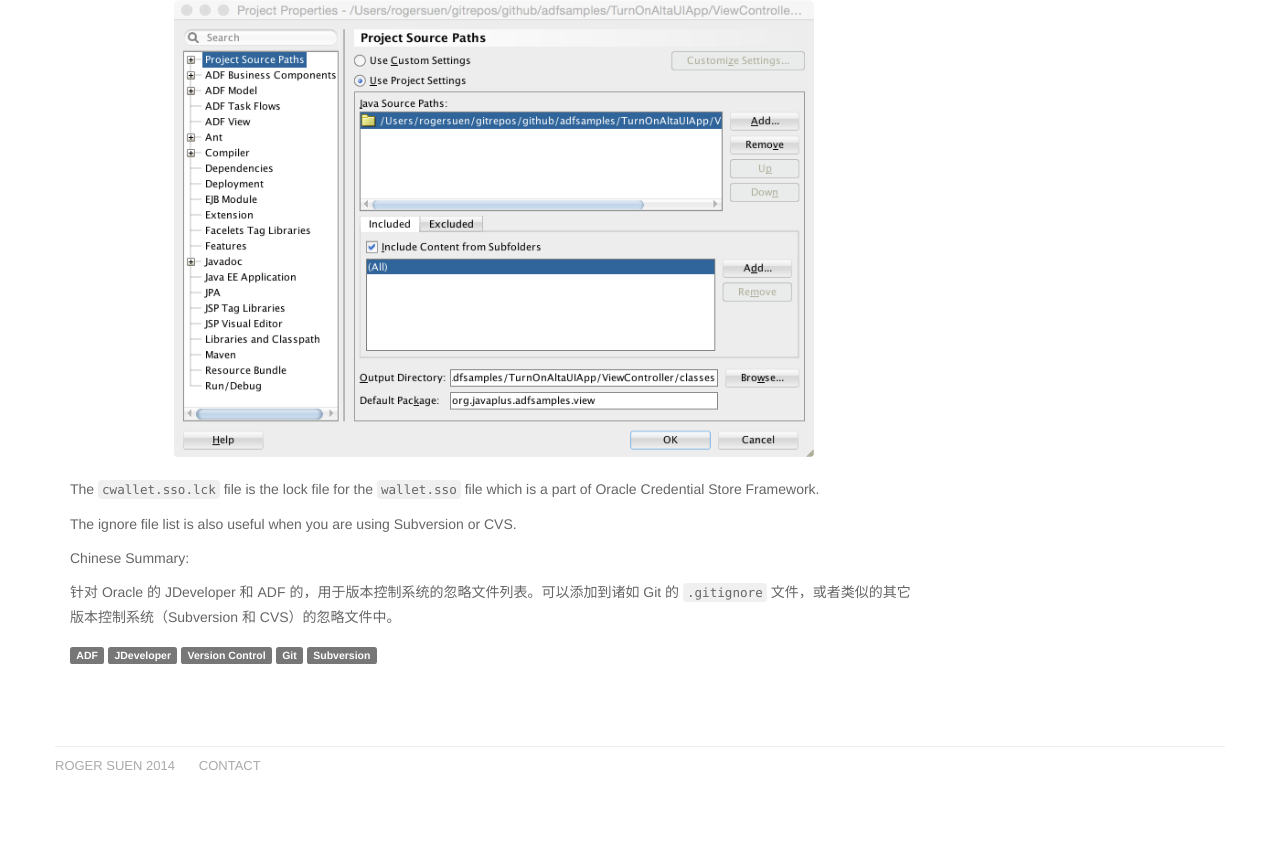
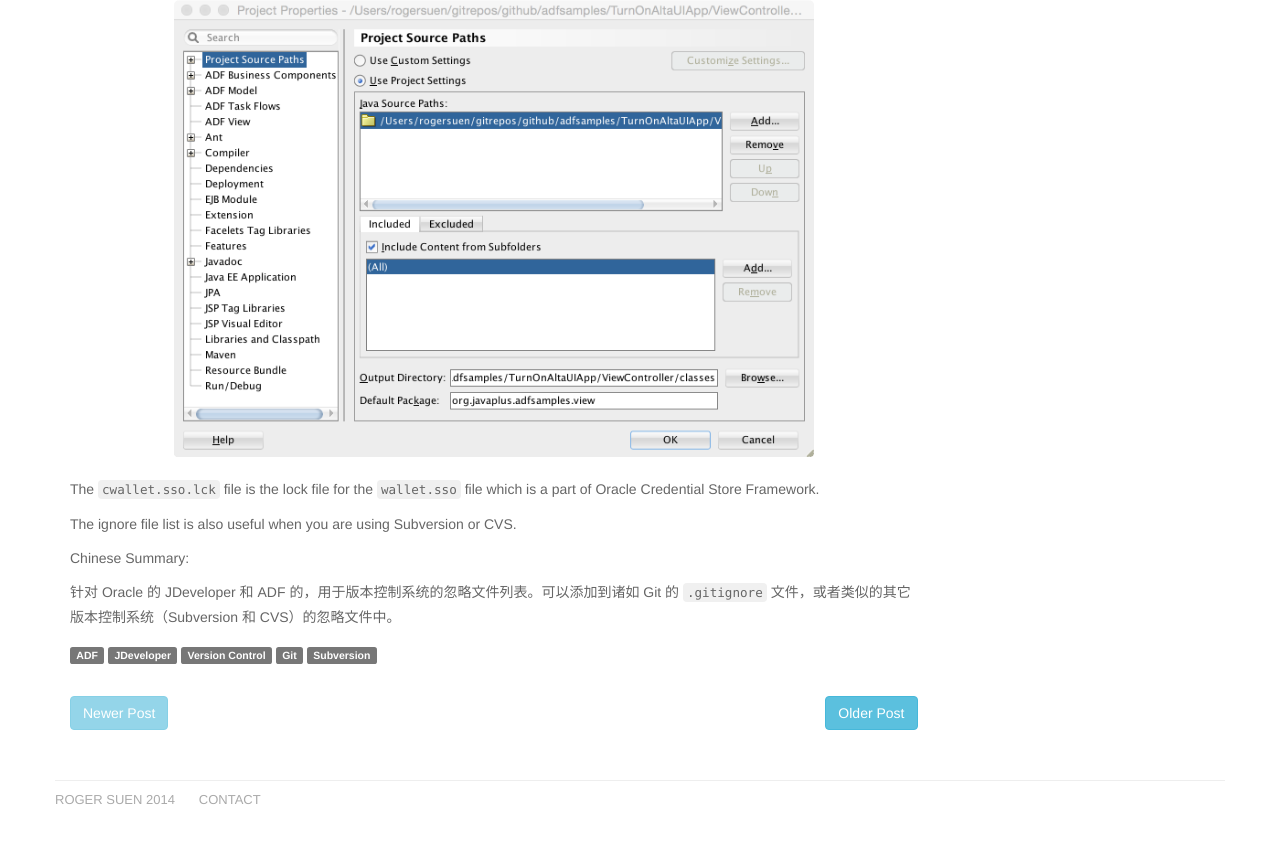
Before and after one commit to rogersuen/rogersuen.github.io, a Jekyll site: the page built from _posts/2014-10-27-ignoring-files-specific-to-oracle-jdev-adf.md, in a window 1280 px wide and 900 px high, scrolled down 2129 px. Shown: the top 843 px of the window. Built offline with Jekyll 4.4.1, drawn with Linux system fonts in a browser that asks for light colours.

Commit message:
added post navigation to _layouts/post.html

```diff
--- a/_layouts/post.html
+++ b/_layouts/post.html
@@ -32,6 +32,20 @@ layout: master
 				</div><!--/ .rs-post-footer -->
 			</div><!--/ .rs-post -->
 
+			<div class="rs-post-pagination">
+				{% if page.previous %}
+				<a href="{{ page.previous.url }}" class="btn btn-info"><span class="rs-post-pagination-prev">Newer Post</span></a>
+				{% else %}
+				<a href="{{ page.previous.url }}" class="btn btn-info disabled"><span class="rs-post-pagination-prev">Newer Post</span></a>
+				{% endif %}
+
+				{% if page.next %}
+				<a href="{{ page.next.url }}" class="btn btn-info pull-right"><span class="rs-post-pagination-next">Older Post</span></a>
+				{% else %}
+				<a href="{{ page.next.url }}" class="btn btn-info pull-right disabled"><span class="rs-post-pagination-next">Older Post</span></a>
+				{% endif %}
+			</div><!--/ .rs-post-pagination -->
+
 		</div>
 
 		<!-- begin: sidebar -->
```
